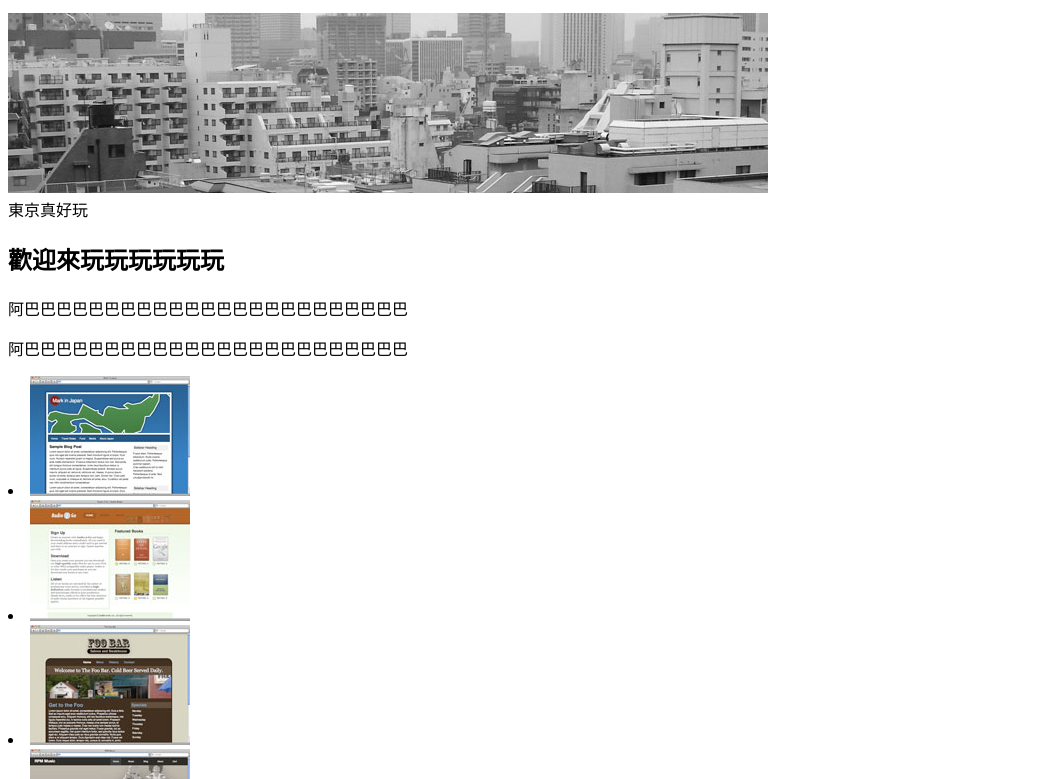
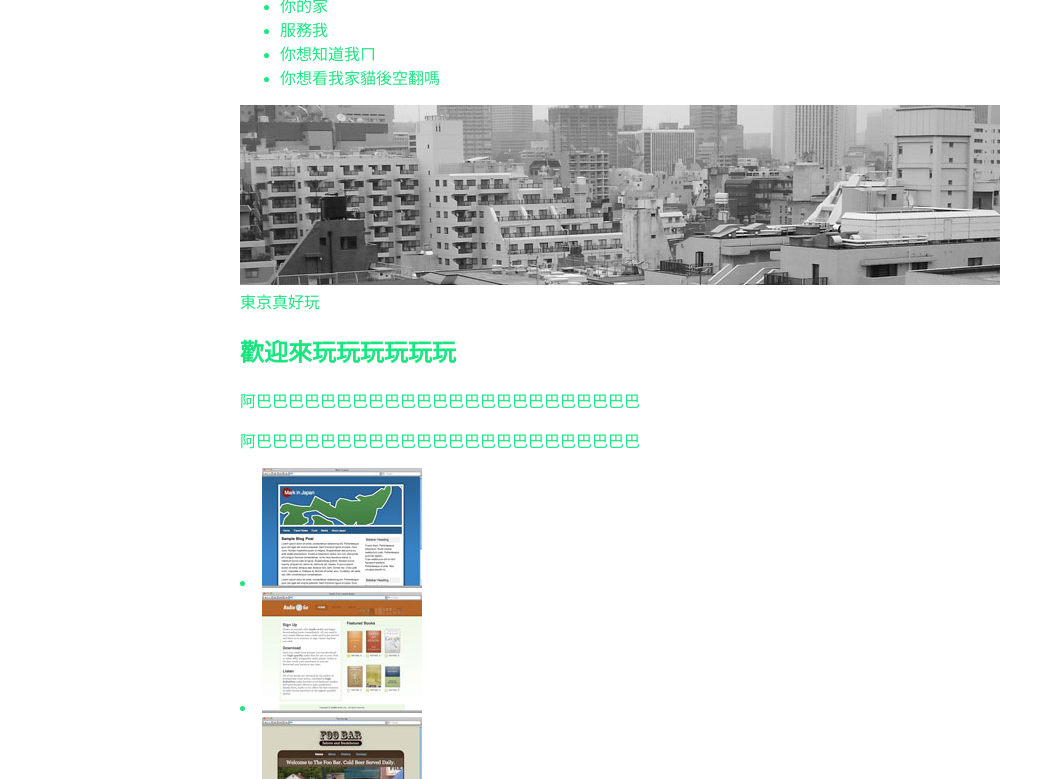
Before and after one commit to liling42026/Public2022, a plain HTML site: page ex.html in a window 1280 px wide. Shown: the part 204-983 px from the top of the page, without its empty margins (0-1055 px from the left). Drawn offline with Linux system fonts and the light colour scheme.

Commit message:
20220930

```diff
--- /dev/null
+++ b/css/ex1.css
@@ -0,0 +1,9 @@
+body{
+    width: 800px;
+    background: rgb(228, 95, 95)('../images/body_bg.gif')repeat-x top;
+    font-size: 1em;
+    color: rgb(26, 230, 128);
+    margin: 0px auto;
+    margin-top: 50px;
+    padding: 50px;
+}
--- a/ex.html
+++ b/ex.html
@@ -5,6 +5,7 @@
     <meta http-equiv="X-UA-Compatible" content="IE=edge">
     <meta name="viewport" content="width=device-width, initial-scale=1.0">
     <title>我不是紅色t</title>
+    <link rel="stylesheet"href="css/ex1.css">
 </head>
 <body>
     <img src="images\rl_logo.png"art="">
```
Also changed, not shown: ex1.css (deleted).
